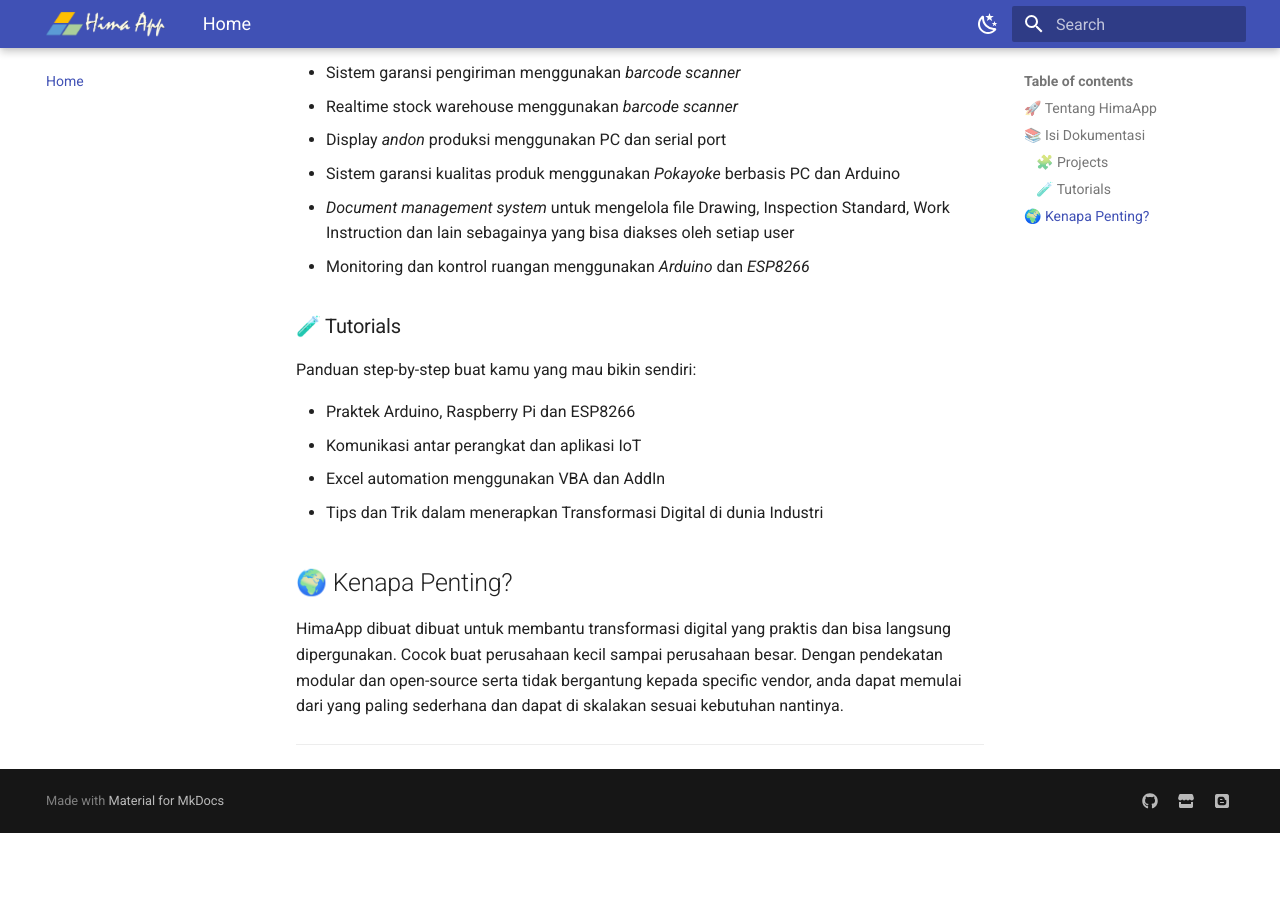
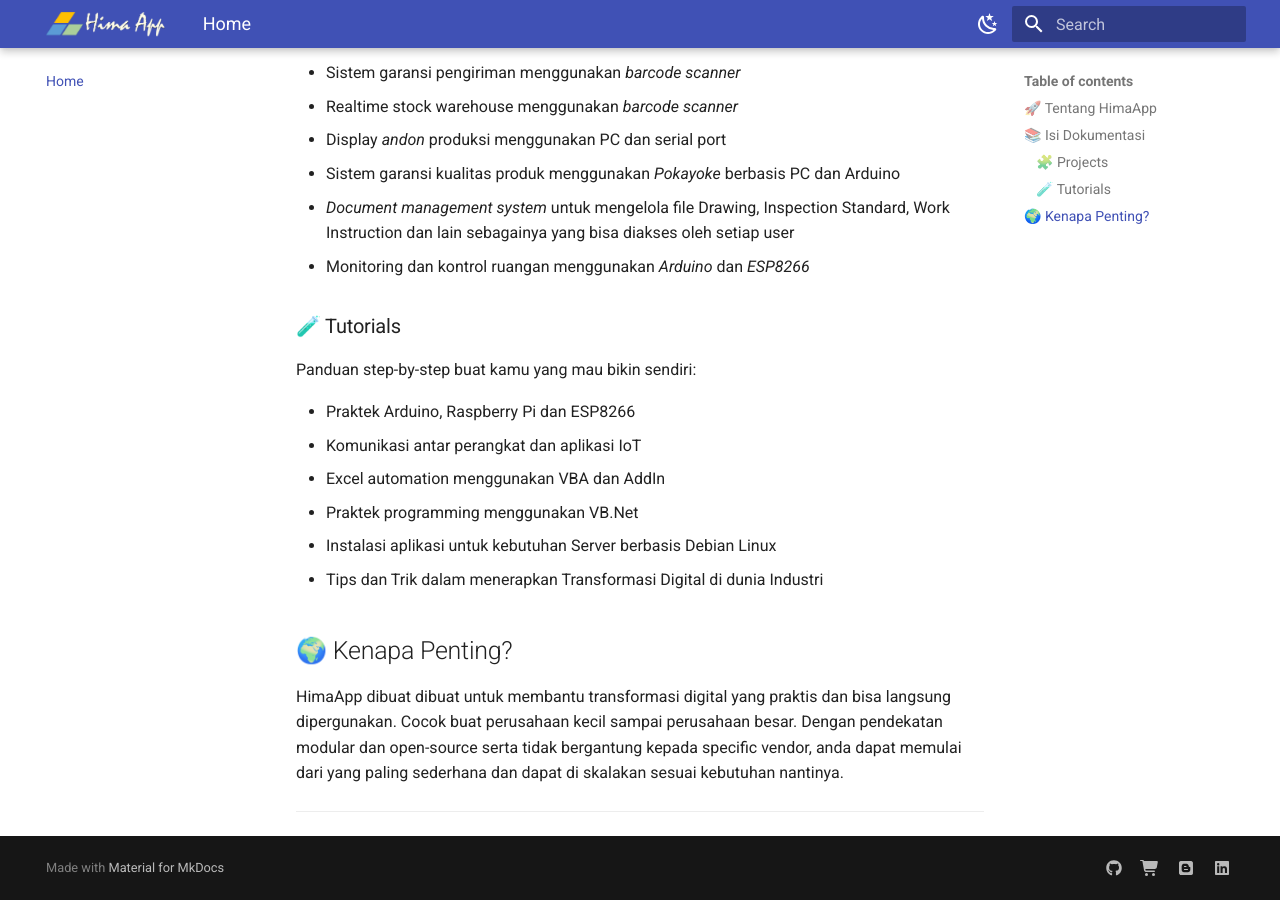
Before and after one commit to himaapp/documentation, an MkDocs documentation site: the page built from docs/index.md, in a window 1280 px wide and 900 px high, scrolled down 1136 px. Built offline with MkDocs 1.6.1 and Material for MkDocs 9.7.7, drawn with Linux system fonts in a browser that asks for light colours; before the commit the page ends 1969 px from its top, so only the background shows below that.

Commit message:
Add linkedin social link

```diff
--- a/docs/index.md
+++ b/docs/index.md
@@ -41,6 +41,8 @@ Panduan step-by-step buat kamu yang mau bikin sendiri:
 - Praktek Arduino, Raspberry Pi dan ESP8266
 - Komunikasi antar perangkat dan aplikasi IoT
 - Excel automation menggunakan VBA dan AddIn
+- Praktek programming menggunakan VB.Net
+- Instalasi aplikasi untuk kebutuhan Server berbasis Debian Linux
 - Tips dan Trik dalam menerapkan Transformasi Digital di dunia Industri
 
 ## 🌍 Kenapa Penting?
--- a/mkdocs.yml
+++ b/mkdocs.yml
@@ -40,7 +40,9 @@ extra:
   social:
     - icon: fontawesome/brands/github
       link: https://himaapp.github.io/
-    - icon: fontawesome/solid/store
+    - icon: fontawesome/solid/cart-shopping
       link: https://himaapp.myr.id/
     - icon: fontawesome/brands/blogger
       link: https://www.himaapp.my.id/
+    - icon: fontawesome/brands/linkedin
+      link: https://www.linkedin.com/in/himawan-susanto/
```
